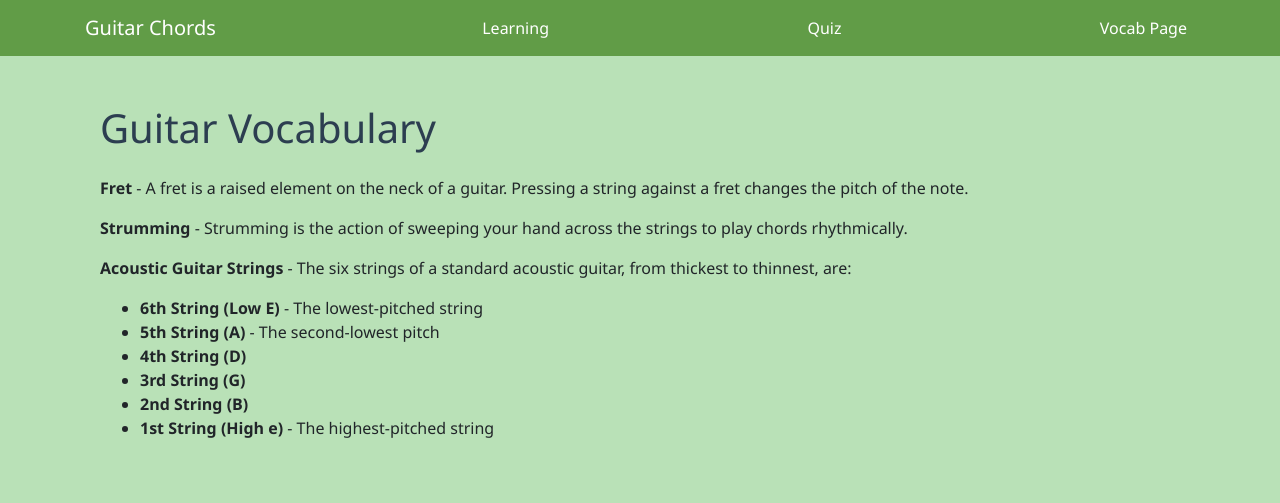
After one commit to evageoo/GuitarChords, a Flask app: page /vocab in a window 1280 px wide. The commit adds this page. Shown: the top 503 px of the page. Run offline with Flask 3, Linux system fonts and the light colour scheme; some libraries are stand-ins or nearby versions.

Commit message:
Vocab Page

```diff
--- a/server.py
+++ b/server.py
@@ -225,6 +225,10 @@ def result():
     session.clear()
     return render_template('result.html', score=score, total=total)
 
+@app.route('/vocab')
+def vocab():
+    return render_template('vocab.html')
+
 
 if __name__ == '__main__':
     app.run(debug=True)
--- a/static/main.css
+++ b/static/main.css
@@ -87,3 +87,8 @@ button, .btn {
   font-size: 1.1em;
   margin-top: 10px;
 }
+
+#vocab-header {
+  font-size: 2.5em;
+  margin-bottom: 10px;
+}
--- a/templates/layout.html
+++ b/templates/layout.html
@@ -24,11 +24,15 @@
 <nav class="navbar navbar-expand-lg custom-navbar">
   <div class="container">
     <a class="navbar-brand" href="/">Guitar Chords</a>
-    <div class="navbar-nav">
-      <a class="nav-link" href="/learn/1">Learning</a>
-    </div>
-    <div class="navbar-nav">
-      <a class="nav-link" href="/quiz/1">Quiz</a>
+      <div class="navbar-nav">
+        <a class="nav-link" href="/learn/1">Learning</a>
+      </div>
+      <div class="navbar-nav">
+        <a class="nav-link" href="/quiz/1">Quiz</a>
+      </div>
+      <div class="navbar-nav">
+        <a class="nav-link" href="/vocab">Vocab Page</a>
+      </div>
   </div>
 </nav>
 
--- /dev/null
+++ b/templates/vocab.html
@@ -0,0 +1,28 @@
+{% extends "layout.html" %}
+{% block content %}
+<link rel="stylesheet" href="{{ url_for('static', filename='main.css') }}">
+
+<div class="container py-5">
+    <h1 class="mb-4" id="vocab-header">Guitar Vocabulary</h1>
+
+    <div class="mb-2">
+        <p><strong>Fret</strong> - A fret is a raised element on the neck of a guitar. Pressing a string against a fret changes the pitch of the note.</p>
+    </div>
+
+    <div class="mb-2">
+        <p><strong>Strumming</strong> - Strumming is the action of sweeping your hand across the strings to play chords rhythmically.</p>
+    </div>
+
+    <div class="mb-2">
+        <p><strong>Acoustic Guitar Strings</strong> - The six strings of a standard acoustic guitar, from thickest to thinnest, are:</p>
+        <ul>
+            <li><strong>6th String (Low E)</strong> - The lowest-pitched string</li>
+            <li><strong>5th String (A)</strong> - The second-lowest pitch</li>
+            <li><strong>4th String (D)</strong></li>
+            <li><strong>3rd String (G)</strong></li>
+            <li><strong>2nd String (B)</strong></li>
+            <li><strong>1st String (High e)</strong> - The highest-pitched string</li>
+        </ul>
+    </div>
+</div>
+{% endblock %}
```
